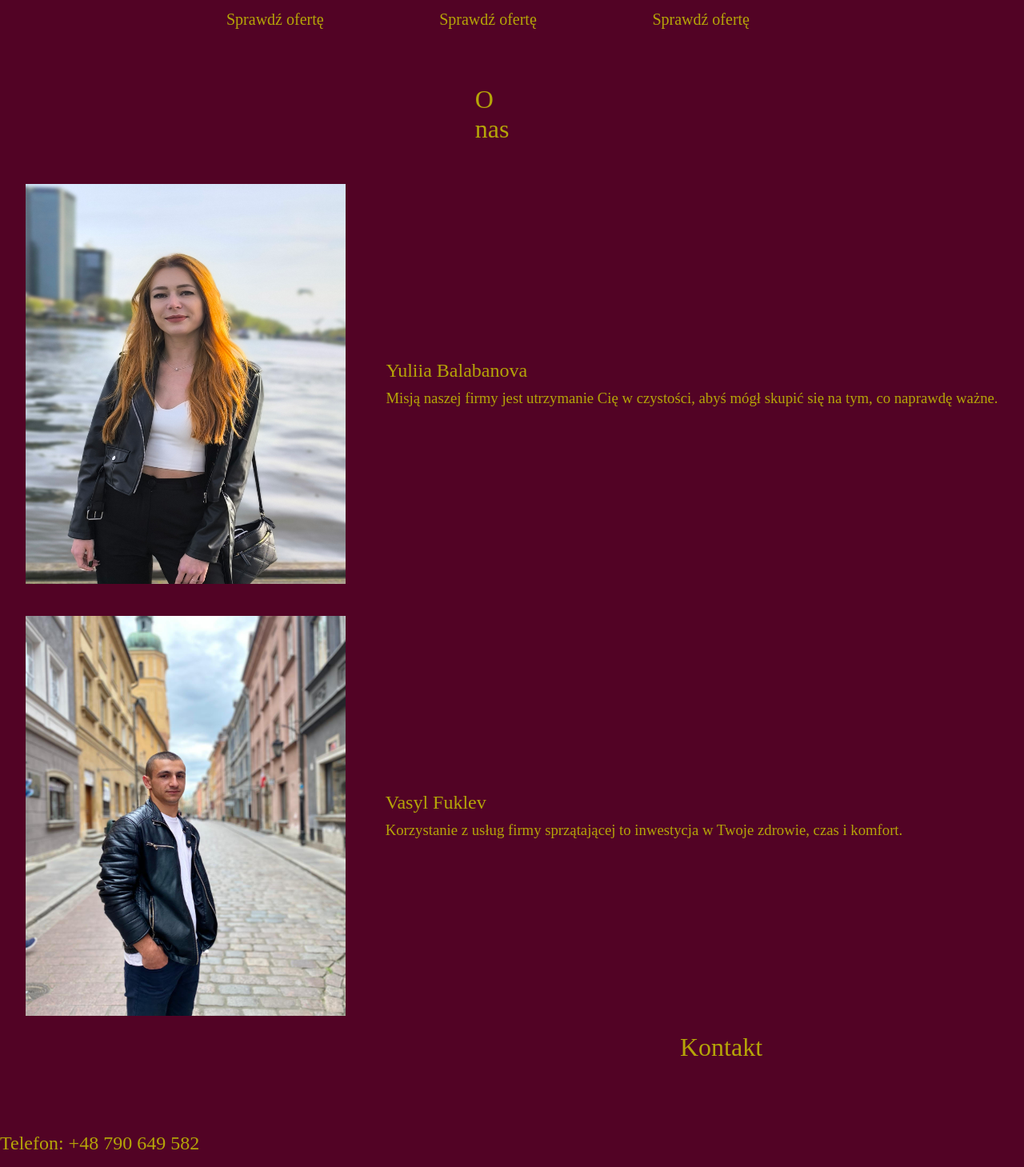
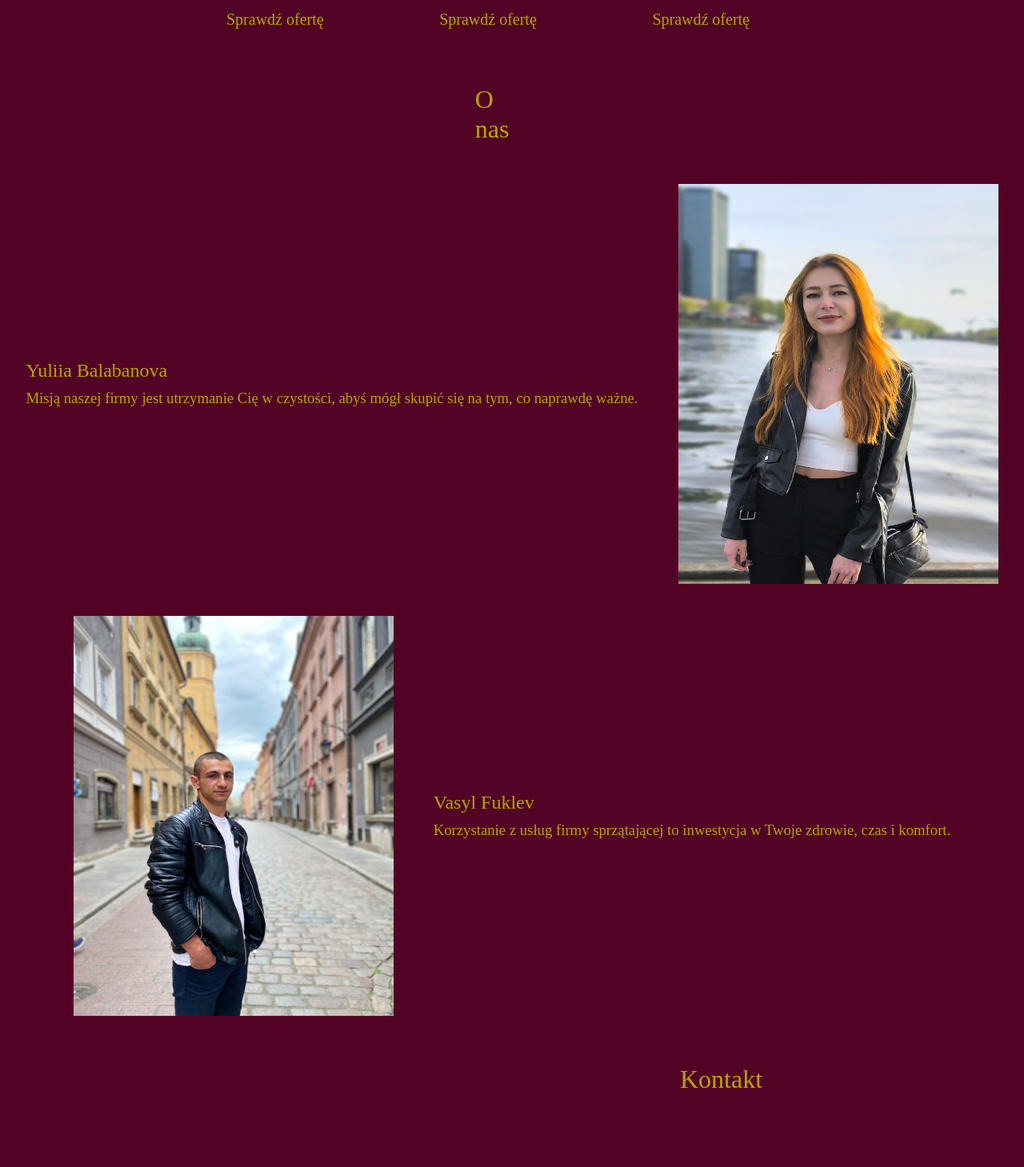
Before and after one commit to Qu4ckyy/KingsOfCleaning, a React (Create React App) app in the folder kingsofcleaning/: page / in a window 1280 px wide. Shown: the part 1340-2799 px from the top of the page at 80% size. Built offline with nearby package versions, Linux system fonts and the light colour scheme.

Commit message:
poprawki13

```diff
--- a/kingsofcleaning/src/MainPage/MainPage.scss
+++ b/kingsofcleaning/src/MainPage/MainPage.scss
@@ -142,13 +142,13 @@
       display: flex;
       justify-content: center;
       align-items: center;
-      flex-direction: row;
+      flex-direction: row-reverse;
       margin-bottom: 40px;
 
       img {
         width: 400px;
         height: 500px;
-        margin-right: 50px;
+        margin-left: 50px;
       }
 
       .text-container {
@@ -171,8 +171,7 @@
       justify-content: center;
       align-items: center;
       flex-direction: row;
-      margin-right: 120px;
-
+      margin-bottom: 40px;
       img {
         width: 400px;
         height: 500px;
@@ -249,7 +248,6 @@
 
       .Vasiliy {
         flex-direction: column;
-        margin-left: 90px;
         img {
           width: 100%;
           max-width: 300px;
```
